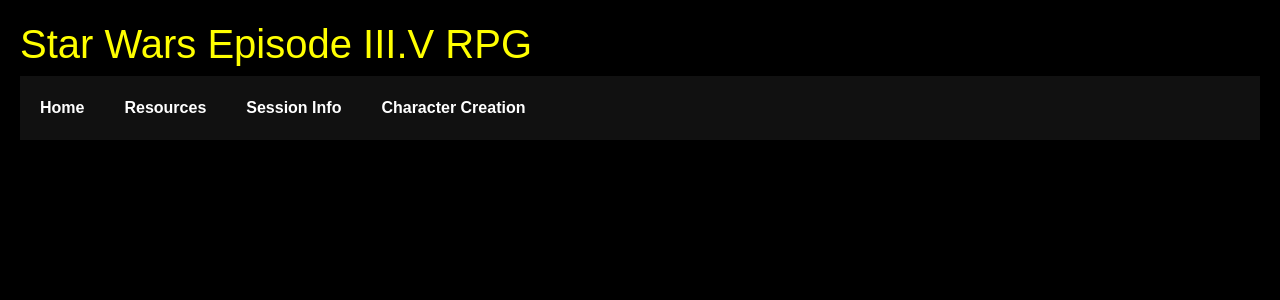
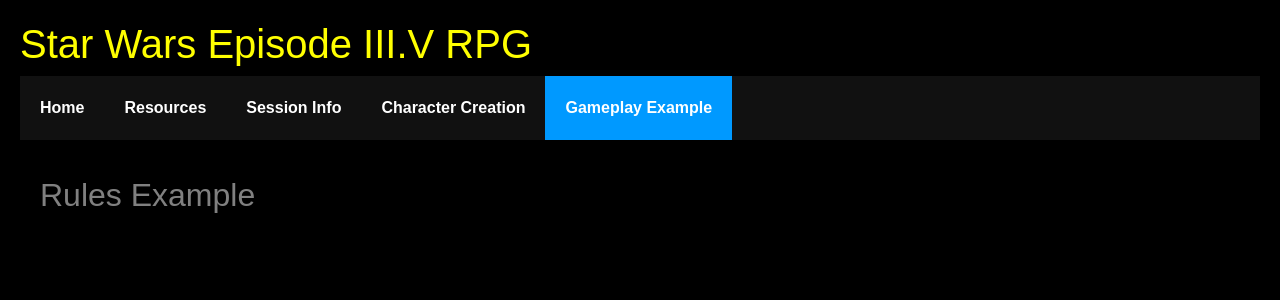
Before and after one commit to TheStender/starwarsrpg, a React (Create React App) app: page /#/rulesexample in a window 1280 px wide. Shown: the top 300 px of the page. Built offline with nearby package versions, Linux system fonts and the light colour scheme.

Commit message:
added more

```diff
--- a/src/App.js
+++ b/src/App.js
@@ -5,6 +5,7 @@ import Home from './components/Home';
 import Resources from './components/Resources';
 import SessionInfo from './components/SessionInfo';
 import CharacterCreation from './components/CharacterCreation';
+import RulesExample from './components/RulesExample';
 
 class App extends Component {
   render() {
@@ -17,12 +18,13 @@ class App extends Component {
             <li><NavLink to="/resources">Resources</NavLink></li>
             <li><NavLink to="/sessionInfo">Session Info</NavLink></li>
             <li><NavLink to="/charactercreation">Character Creation</NavLink></li>
+            <li><NavLink to="/rulesexample">Gameplay Example</NavLink></li>
           </ul>
           <div className="content">
              <Route exact path="/" component={Home}/>
              <Route path="/resources" component={Resources}/>
              <Route path="/sessionInfo" component={SessionInfo}/>
-             <Route path="/charactercreation" component={CharacterCreation} />
+             <Route path="/rulesexample" component={RulesExample} />
           </div>
         </div>
       </HashRouter>
--- a/src/components/Resources.js
+++ b/src/components/Resources.js
@@ -10,6 +10,8 @@ class Resources extends Component {
 
         <br />
         <p><a href="http://www.legendsofthegalaxy.com/Oggdude/">Oggdude</a> - Here you can download a tool to help you build your character, it's about 137MB though. I will be using this to show how to build a character. It also has good info on a lot of other stuff including gear and ships</p>
+        <br />
+        <p><a href="https://images-cdn.fantasyflightgames.com/ffg_content/StarWarsRPG/edge-of-the-empire/support/edge-of-the-empire-character-sheet.pdf">Character Sheet</a> - Link to a PDF Character Sheet</p>
       </div>
     );
   }
--- /dev/null
+++ b/src/components/RulesExample.js
@@ -0,0 +1,14 @@
+import React, { Component } from "react";
+
+class RulesExample extends Component {
+
+  render() {
+    return (
+      <div>
+        <h2>Rules Example</h2>
+      </div>
+    );
+  }
+}
+
+export default RulesExample;
```
